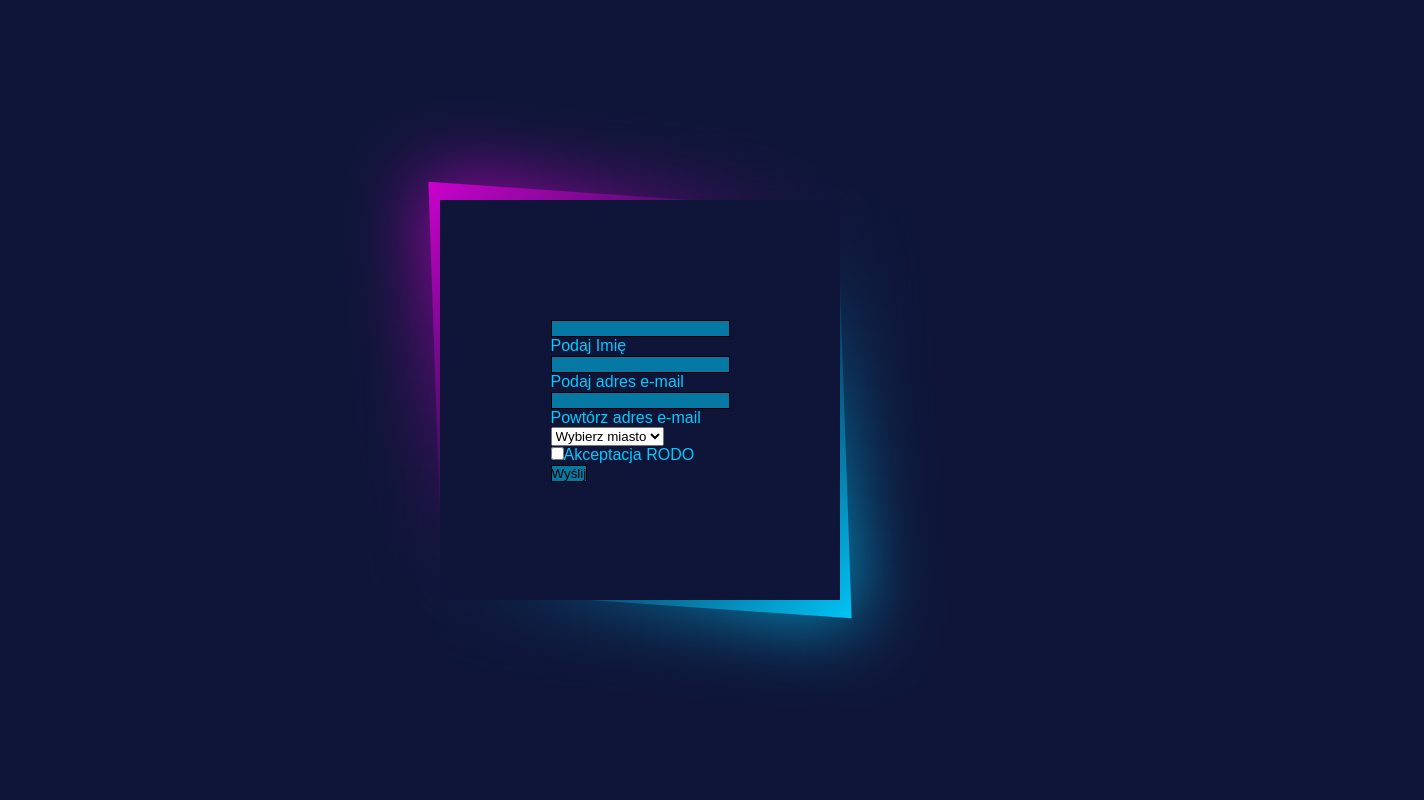
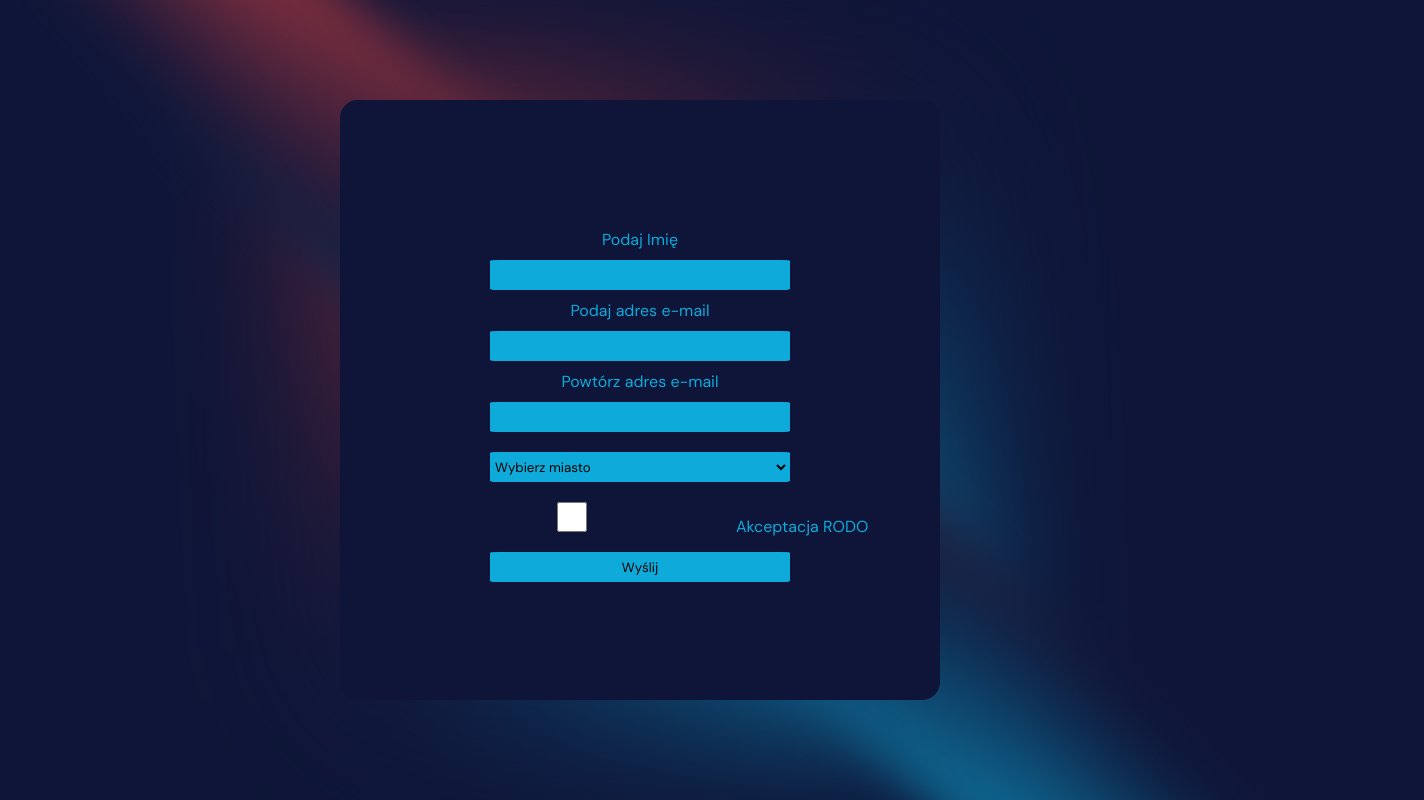
Before and after one commit to EmiliaPrzybylek/form-validation, a plain HTML site: page index.html in a window 1280 px wide. Shown: the top 800 px of the page, 1424 px wide, since content can reach past the window. Drawn offline with Linux system fonts and the light colour scheme; a web font is replaced by a local one.

Commit message:
background style added

```diff
--- a/css/style.css
+++ b/css/style.css
@@ -2,7 +2,7 @@
     margin: 0;
     padding: 0;
     box-sizing: border-box;
-    font-family: 'Lekton', sans-serif ;
+    font-family: 'DM Sans', sans-serif ;
 }
 
 body {
@@ -13,11 +13,18 @@ body {
     min-height: 100vh;
 }
 
+span {
+    color: #d34141;
+}
+
 .box {
     position: relative;
-    width: 400px;
-    height: 400px;
+    width: 600px;
+    height: 600px;
     background: white;
+    border-radius: 10%;
+    display: flex;
+    align-items: center;
 }
 
 .box::before {
@@ -27,8 +34,11 @@ body {
     left: -4px;
     right: -4px;
     bottom: -4px;
-    transform: skewX(2deg) skewY(4deg);
-    background: linear-gradient(315deg, #00ccff, #0e1538, #d400d4);
+    transform: skewX(.3deg) skewY(.3deg);
+    background: linear-gradient(315deg, #0daada, #0e1538, #b63737);
+    border-radius: 3%;
+    filter: blur(80px);
+
 }
 
 .box::after {
@@ -38,9 +48,9 @@ body {
     left: -4px;
     right: -4px;
     bottom: -4px;
-    transform: skewX(2deg) skewY(4deg);
-    background: linear-gradient(315deg, #00ccff, #0e1538, #d400d4);
-    filter: blur(40px);
+    transform: skewX(30deg) skewY(60deg);
+    background: linear-gradient(315deg, #0daada, #0e1538, #d34141);
+    filter: blur(60px);
 
 }
 
@@ -52,15 +62,20 @@ body {
     height: 100%;
     background: #0e1538;
     z-index: 10;
-    color: #00ccff;
+    color: #0daada;
+    text-align: center;
     display: flex;
-    flex-direction: column;
     justify-content: center;
     align-items: center;
-
+    border-radius: 3%;
 }
 
-input {
-    background-color: #00ccff8a;
-    border: 1px solid black;
+
+input, select {
+    background-color: #0daada;
+    border: 1px solid #0daada;
+    border-radius: 3%;
+    margin: 10px;
+    width: 300px;
+    height: 30px;
 }
--- a/index.html
+++ b/index.html
@@ -5,27 +5,30 @@
     <meta http-equiv="X-UA-Compatible" content="IE=edge">
     <meta name="viewport" content="width=device-width, initial-scale=1.0">
     <link rel="stylesheet" href="css/style.css">
-    <link href="https://fonts.googleapis.com/css2?family=Lekton&display=swap" rel="stylesheet">
+    <link href="https://fonts.googleapis.com/css2?family=DM+Sans&display=swap" rel="stylesheet">
     <title>Podaj dane</title>
 </head>
 <body>
 <div class="box">
     <div class="form">
-    <span id="errors"></span>
-    <form>
-        <input id="name"> <br> Podaj Imię <br>
-        <input id="mail"> <br> Podaj adres e-mail<br>
-        <input id="mail2"> <br> Powtórz adres e-mail<br>
+        <form>
+        <span id="errors"></span><br>
+
+        Podaj Imię <br> <input id="name"> <br>
+        Podaj adres e-mail<br><input id="mail"> <br>
+        Powtórz adres e-mail<br><input  id="mail2"> <br>
+
         <select id="city">
             <option value="brak">Wybierz miasto</option>
             <option value="Krakow">Krakow</option>
             <option value="Warszawa">Warszawa</option>
             <option value="Opole">Opole</option>
         </select><br>
-        <input type="checkbox" id="rodo">Akceptacja RODO <br>
-        <input type="submit" value="Wyślij">
+
+        <input type="checkbox" id="rodo"> <label for="rodo">Akceptacja RODO</label>  <br>
+        <input type="submit"  value="Wyślij">
+    </form>
     </div>
-    </form>
 </div>
 
     <script src="js/scripts.js"></script>
--- a/js/scripts.js
+++ b/js/scripts.js
@@ -17,6 +17,7 @@ function validate(e) {
     const namePattern = /^[A-ZŁŚĆŻ]+[a-złśćżź]{2,20}$/;
     const testName = namePattern.test(name);
     if(!testName)
+
         errors.push('Imię niepoprawne');
 
 
```
